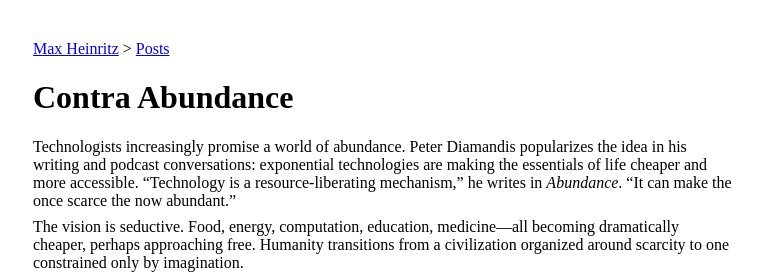
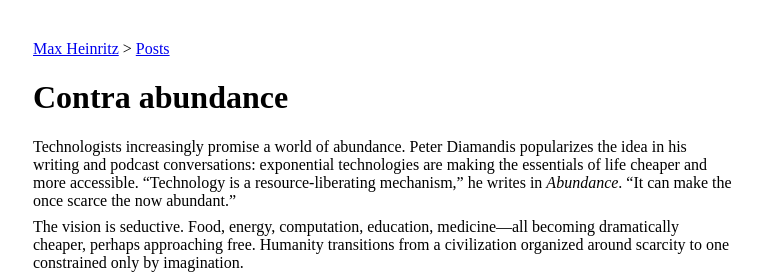
Before and after one commit to maxh/maxheinritz.com, a Jekyll site: the page built from _posts/2026-03-07-contra-abundance.md, in a window 1280 px wide. Shown: the top 276 px of the page, without its empty margins (107-869 px from the left). Built offline with Jekyll 4.4.1, drawn with Linux system fonts in a browser that asks for light colours.

```diff
--- a/_posts/2026-03-07-contra-abundance.md
+++ b/_posts/2026-03-07-contra-abundance.md
@@ -1,5 +1,5 @@
 ---
-title: Contra Abundance
+title: Contra abundance
 layout: post
 tags: ["culture"]
 ---
```
